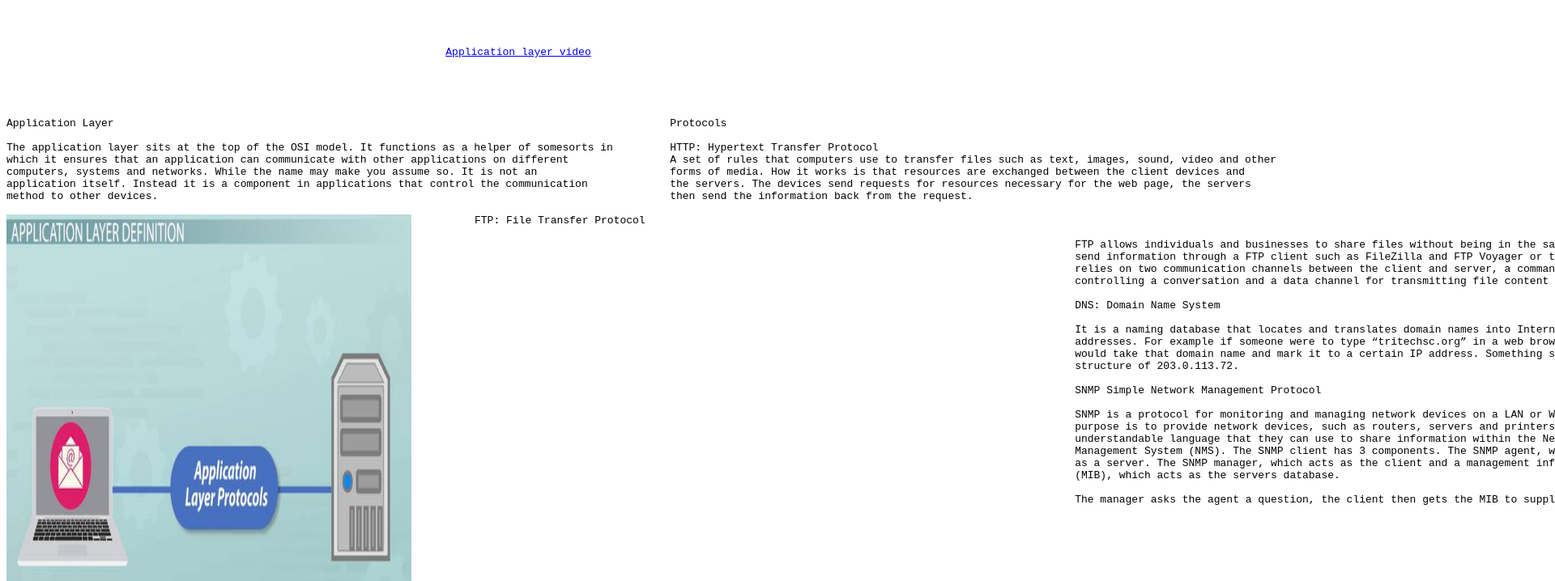
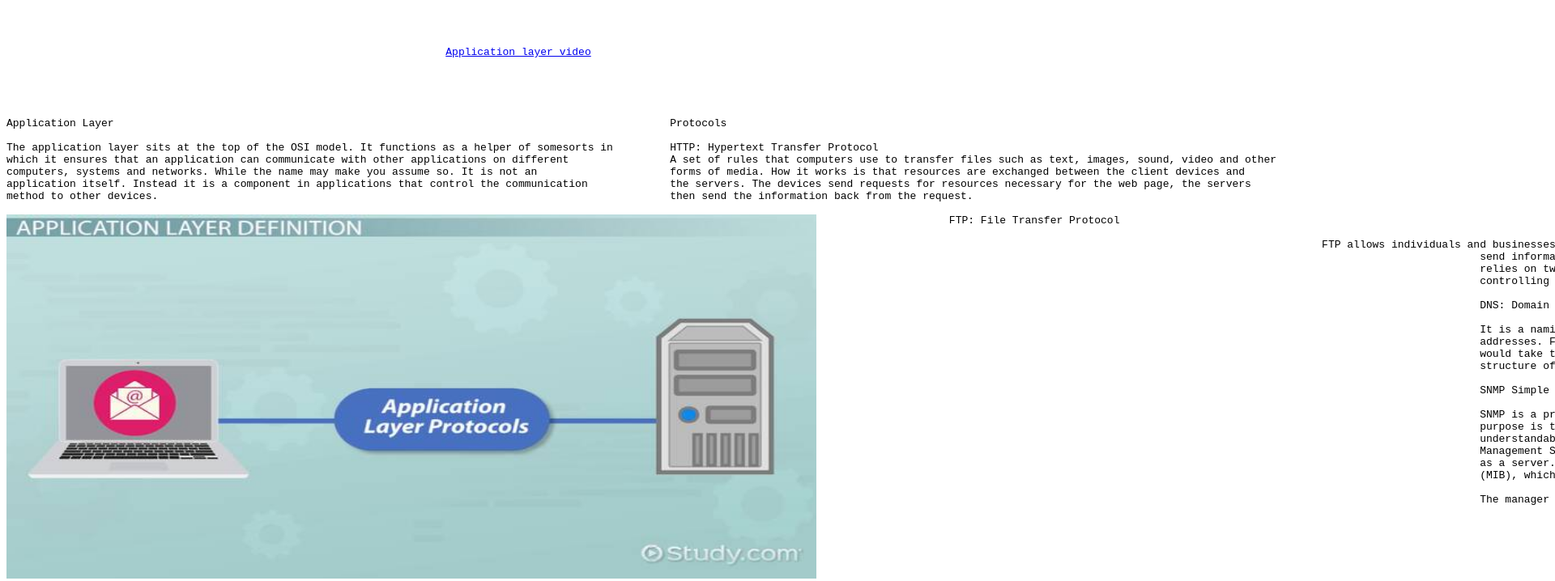
Before and after one commit to Gavin-Mulderig/Gavin-Mulderig.github.io, a plain HTML site: page index.html in a window 1280 px wide. Shown: the top 718 px of the page at 81% size, 1920 px wide, since content can reach past the window. Drawn offline with Linux system fonts and the light colour scheme.

Commit message:
Update index.html

```diff
--- a/index.html
+++ b/index.html
@@ -20,9 +20,9 @@ computers, systems and networks. While the name may make you assume so. It is no
 application itself. Instead it is a component in applications that control the communication             the servers. The devices send requests for resources necessary for the web page, the servers
 method to other devices.                                                                                 then send the information back from the request.
 
-<img src="l7wk453i2a.jpg" alt="Application layer" style="float:left;width:500px;height:600px;">          FTP: File Transfer Protocol
+<img src="l7wk453i2a.jpg" alt="Application layer" style="float:left;width:1000px;height:450px;">                     FTP: File Transfer Protocol
 
-                                                                                                         FTP allows individuals and businesses to share files without being in the same place. They
+                                                                                FTP allows individuals and businesses to share files without being in the same place. They
                                                                                                          send information through a FTP client such as FileZilla and FTP Voyager or through the cloud. It
                                                                                                          relies on two communication channels between the client and server, a command channel for
                                                                                                          controlling a conversation and a data channel for transmitting file content
```
